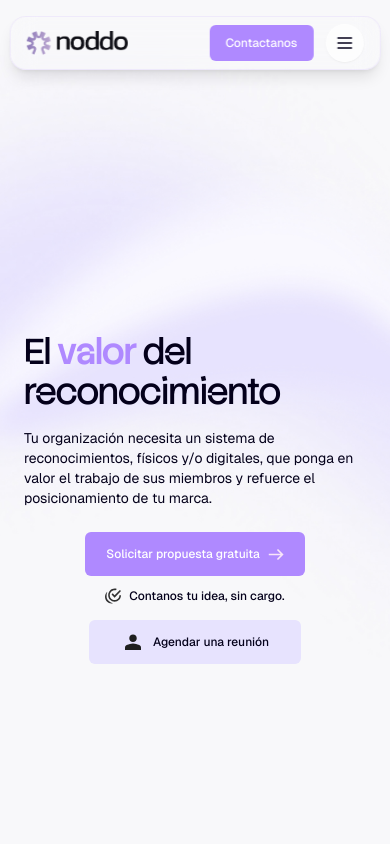
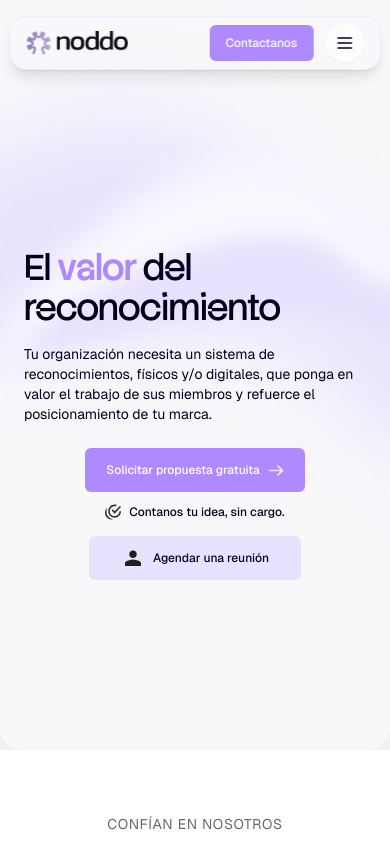
Before and after one commit to nodoawards/nodoawards, a Next.js app: page / in a window 390 px wide. Shown: the top 844 px of the page. Built offline with nearby package versions, Linux system fonts and the light colour scheme.

Commit message:
Ajustes mobile: hero mas corta, imagen Betano object-top, espaciado Nosotros
Made-with: Cursor

```diff
--- a/app/nosotros/page.tsx
+++ b/app/nosotros/page.tsx
@@ -180,7 +180,7 @@ export default function NosotrosPage() {
       {/* About Content */}
       <main className="pt-20 pb-40" style={{ backgroundColor: '#FAFAFA' }}>
         <div className="container px-4 md:px-6 lg:px-5">
-          <div className="max-w-5xl mx-auto space-y-28">
+          <div className="max-w-5xl mx-auto space-y-16 md:space-y-28">
             {/* Purpose */}
             <ScrollReveal>
               <div className="text-center space-y-3">
@@ -198,7 +198,7 @@ export default function NosotrosPage() {
 
             {/* Mission & Vision */}
             <ScrollReveal>
-              <div className="grid gap-6 md:grid-cols-2">
+              <div className="grid gap-4 md:gap-6 md:grid-cols-2">
               <div
                 className="relative pl-8 pr-6 py-14 md:px-10 md:py-10 flex flex-col justify-center"
                 style={{
--- a/app/page.tsx
+++ b/app/page.tsx
@@ -188,7 +188,7 @@ export default function LandingPage() {
       {/* Hero Section */}
       <section
         id="hero-section"
-        className="relative bg-white overflow-hidden flex items-center -mt-16 min-h-[110vh] sm:min-h-[100vh] lg:min-h-[90vh]"
+        className="relative bg-white overflow-hidden flex items-center -mt-16 min-h-[90vh] sm:min-h-[100vh] lg:min-h-[90vh]"
         style={{ borderBottomLeftRadius: '24px', borderBottomRightRadius: '24px' }}
       >
         {/* Background Image - Behind everything */}
@@ -469,7 +469,7 @@ export default function LandingPage() {
                     src="/Dimaria-betano-nodo-alta.JPEG"
                     alt="Trofeo Crack Betano - Detalle en evento"
                     fill
-                    className="object-cover"
+                    className="object-cover object-top md:object-center"
                     priority
                   />
                 </div>
```
